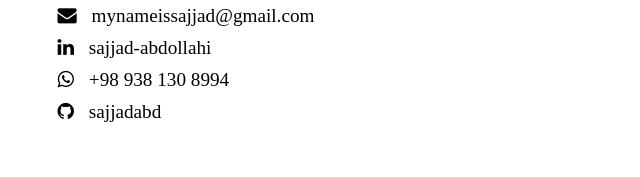
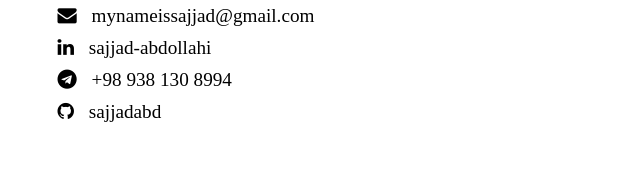
Before and after one commit to sajjadabd/cover-letter-sample-one, a plain HTML site: page index.html in a window 1280 px wide. Shown: the part 638-815 px from the top of the page, 0-640 px from the left. Drawn offline with Linux system fonts and the light colour scheme; a web font is replaced by a local one.

Commit message:
replace whatsapp with telegram

```diff
--- a/code.js
+++ b/code.js
@@ -3,7 +3,8 @@ let contacts = [
   { id : 'mynameissajjad@gmail.com' , icon : 'fa fa-envelope' , href : 'mailto:mynameissajjad@gmail.com' } ,
   //{ id : 'sajjad.abd__' , icon : 'fa fa-instagram' , href : 'https://www.instagram.com/sajjad.abd__' },
   { id : 'sajjad-abdollahi' , icon : 'fa fa-linkedin' , href : 'https://www.linkedin.com/in/sajjad-abdollahi/' },
-  { id : '+98 938 130 8994' , icon : 'fa fa-whatsapp' , href : 'https://wa.me/+989381308994' },
+  { id : '+98 938 130 8994' , icon : 'fa fa-telegram' , href : 'https://t.me/+989381308994' },
+  // tg://resolve?domain=${phoneNumber}
   //{ id : '+98 938 130 8994' , icon : 'fa fa-phone' , href : 'tel:+989381308994' },
   //{ id : 'sjabd' , icon : 'fa fa-telegram' , href : 'https://t.me/+989381308994' },
 
--- a/style.css
+++ b/style.css
@@ -44,7 +44,6 @@ body {
 	margin : 0;
 	font-size : 1.2em;
 	font-family: Ubuntu-Medium;
-	overflow : hidden;
 }
 
 @media print {
```
